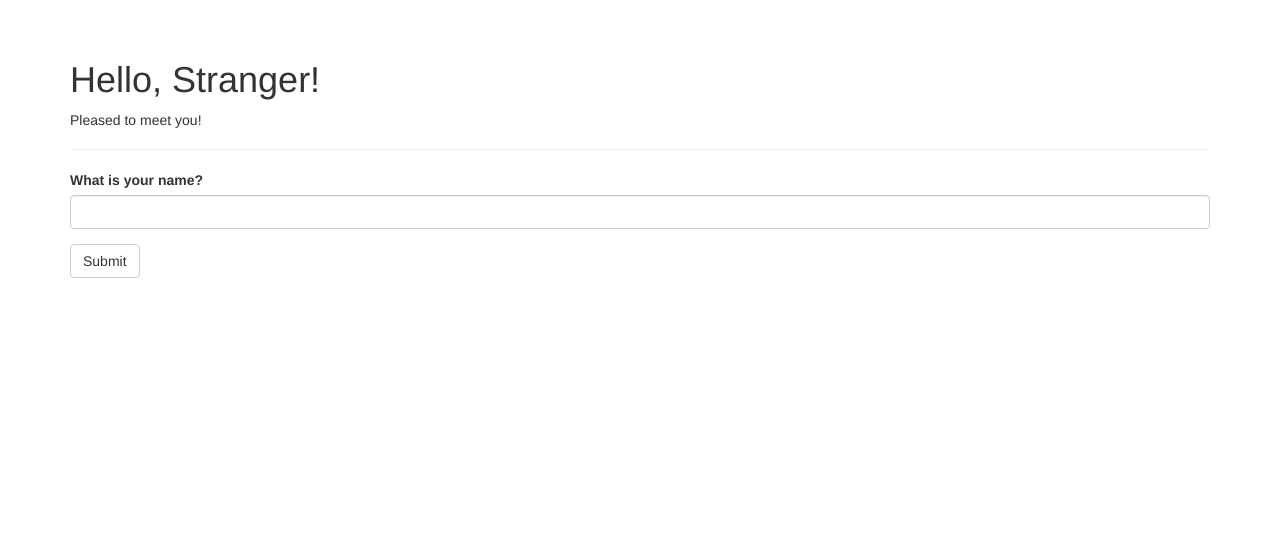
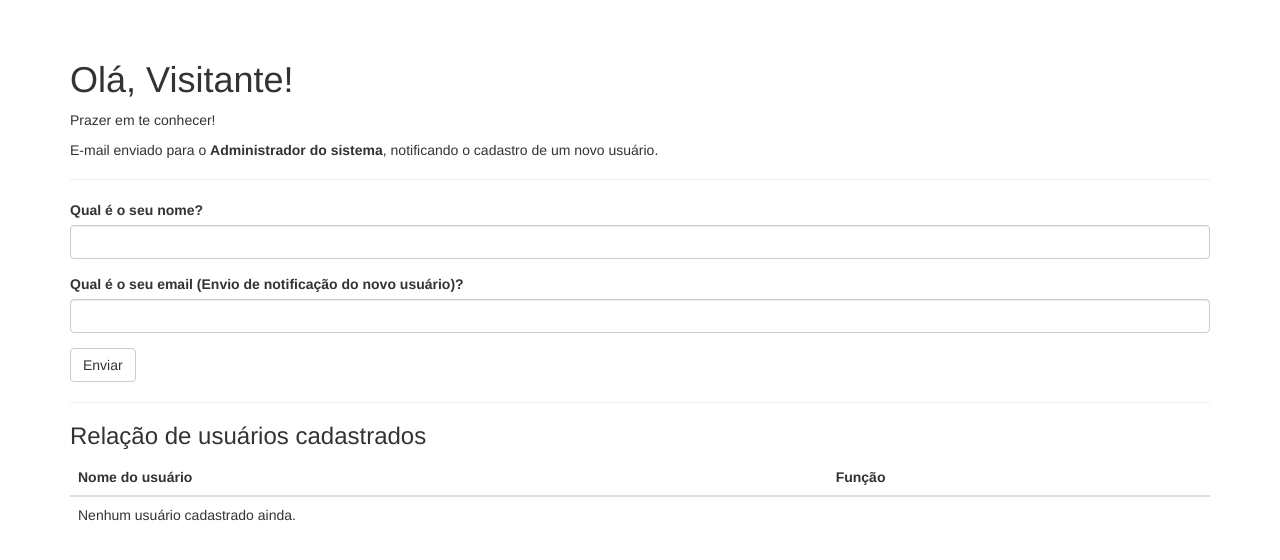
Before and after one commit to hBISPO98/dsws-atv-12-PT3038513, a Flask app: page / in a window 1280 px wide. Shown: the part 52-612 px from the top of the page. Run offline with Flask 3, Linux system fonts and the light colour scheme; some libraries are stand-ins or nearby versions.

Commit message:
Módulos 2

```diff
--- a/app/main/forms.py
+++ b/app/main/forms.py
@@ -1,8 +1,13 @@
 from flask_wtf import FlaskForm
 from wtforms import StringField, SubmitField
-from wtforms.validators import DataRequired
-
+from wtforms.validators import DataRequired, Email
 
 class NameForm(FlaskForm):
-    name = StringField('What is your name?', validators=[DataRequired()])
-    submit = SubmitField('Submit')
+    # Campo para o nome do usuário
+    name = StringField('Qual é o seu nome?', validators=[DataRequired()])
+
+    # Novo campo obrigatório: E-mail para recebimento da notificação
+    email = StringField('Qual é o seu email (Envio de notificação do novo usuário)?', validators=[DataRequired(), Email()])
+
+    # Botão de submissão
+    submit = SubmitField('Enviar')
--- a/app/main/views.py
+++ b/app/main/views.py
@@ -1,32 +1,42 @@
-from flask import render_template, session, redirect, url_for, current_app
+from flask import render_template, redirect, url_for, session, current_app
+from . import main
+from .forms import NameForm  # Ajuste o nome do formulário se necessário
 from .. import db
 from ..models import User
-from ..email import send_email, send_simple_message
-from . import main
-from .forms import NameForm
-
+from ..email import send_simple_message
 
 @main.route('/', methods=['GET', 'POST'])
 def index():
     form = NameForm()
     if form.validate_on_submit():
+        # 1. Procura se o utilizador já existe na base de dados
         user = User.query.filter_by(username=form.name.data).first()
+
         if user is None:
+            # 2. Cria o novo utilizador e guarda no banco de dados
             user = User(username=form.name.data)
             db.session.add(user)
             db.session.commit()
             session['known'] = False
-            print('FLASKY_ADMIN: ' + str(current_app.config['FLASKY_ADMIN']), flush=True)
-            if current_app.config['FLASKY_ADMIN']:
-                print('Enviando mensagem...', flush=True)
-                #send_email(current_app.config['FLASKY_ADMIN'], 'New User', 'mail/new_user', user=user)
-                print('Enviando mensagem...', flush=True)
-                send_simple_message([current_app.config['FLASKY_ADMIN'],"b.hiandra@aluno.ifsp.edu.br"], 'Novo usuário', form.name.data)
-                print('Mensagem enviada...', flush=True)
+
+            # 3. Dispara a notificação por e-mail (usando o try-except do email.py)
+            # Passa o e-mail do formulário, o assunto limpo e o nome do novo utilizador
+            send_simple_message(
+                to=form.email.data,
+                subject="Novo Utilizador Cadastrado",
+                newUser=form.name.data
+            )
         else:
             session['known'] = True
+
         session['name'] = form.name.data
-        return redirect(url_for('.index'))
+        return redirect(url_for('main.index'))
+
+    # 4. Procura todos os utilizadores para exibir na tabela da página principal
+    users = User.query.all()
+
     return render_template('index.html',
-                           form=form, name=session.get('name'),
-                           known=session.get('known', False))
+                           form=form,
+                           name=session.get('name'),
+                           known=session.get('known', False),
+                           users=users)
--- a/app/templates/index.html
+++ b/app/templates/index.html
@@ -1,16 +1,45 @@
 {% extends "base.html" %}
 {% import "bootstrap/wtf.html" as wtf %}
 
-{% block title %}Flasky{% endblock %}
+{% block title %}Flasky - Cadastro{% endblock %}
 
 {% block page_content %}
 <div class="page-header">
-    <h1>Hello, {% if name %}{{ name }}{% else %}Stranger{% endif %}!</h1>
+    <h1>Olá, {% if name %}{{ name }}{% else %}Visitante{% endif %}!</h1>
+
     {% if not known %}
-    <p>Pleased to meet you!</p>
+        <p>Prazer em te conhecer!</p>
+        <p>E-mail enviado para o <strong>Administrador do sistema</strong>, notificando o cadastro de um novo usuário.</p>
     {% else %}
-    <p>Happy to see you again!</p>
+        <p>Que bom te ver novamente!</p>
     {% endif %}
 </div>
+
+<!-- Renderiza o formulário contendo o campo de Nome e o campo de E-mail -->
 {{ wtf.quick_form(form) }}
+
+<hr>
+
+<!-- Seção para exibir a listagem dos usuários salvos no banco de dados -->
+<h3>Relação de usuários cadastrados</h3>
+<table class="table">
+    <thead>
+        <tr>
+            <th>Nome do usuário</th>
+            <th>Função</th>
+        </tr>
+    </thead>
+    <tbody>
+        {% for u in users %}
+        <tr>
+            <td>{{ u.username }}</td>
+            <td>{% if u.role %}{{ u.role.name }}{% else %}User{% endif %}</td>
+        </tr>
+        {% else %}
+        <tr>
+            <td colspan="2">Nenhum usuário cadastrado ainda.</td>
+        </tr>
+        {% endfor %}
+    </tbody>
+</table>
 {% endblock %}
```
Also changed, not shown: app/email.py (+40 -14 lines), app/static/favicon.ico.
